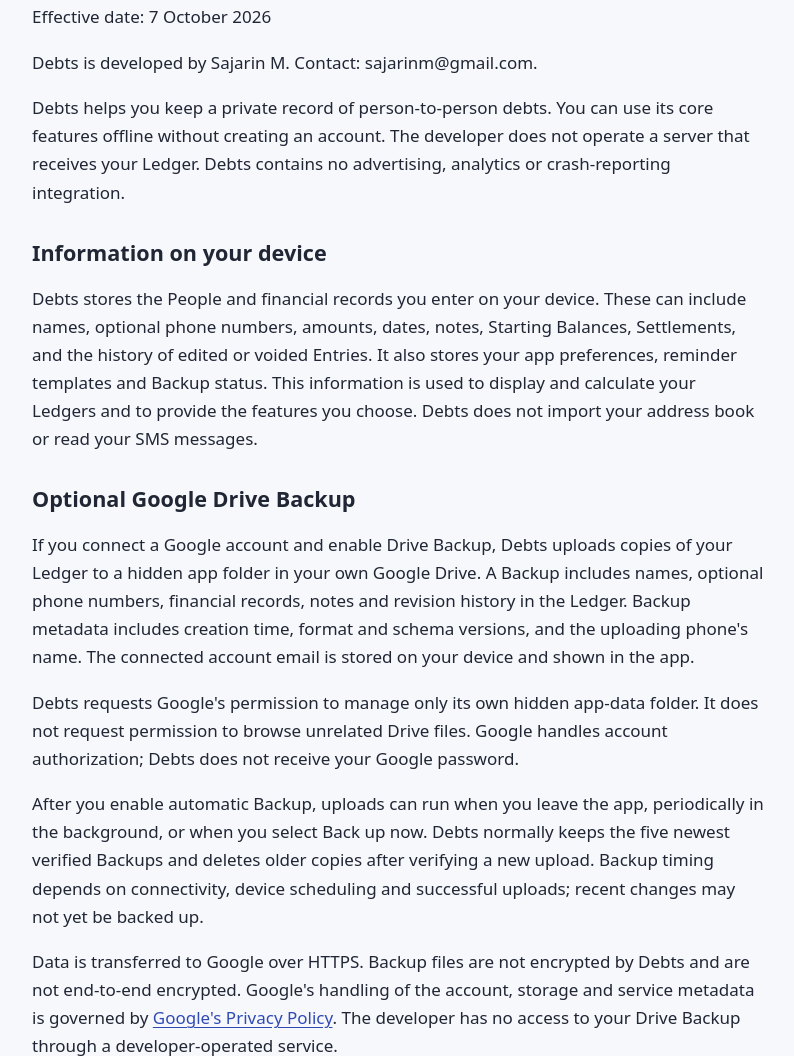
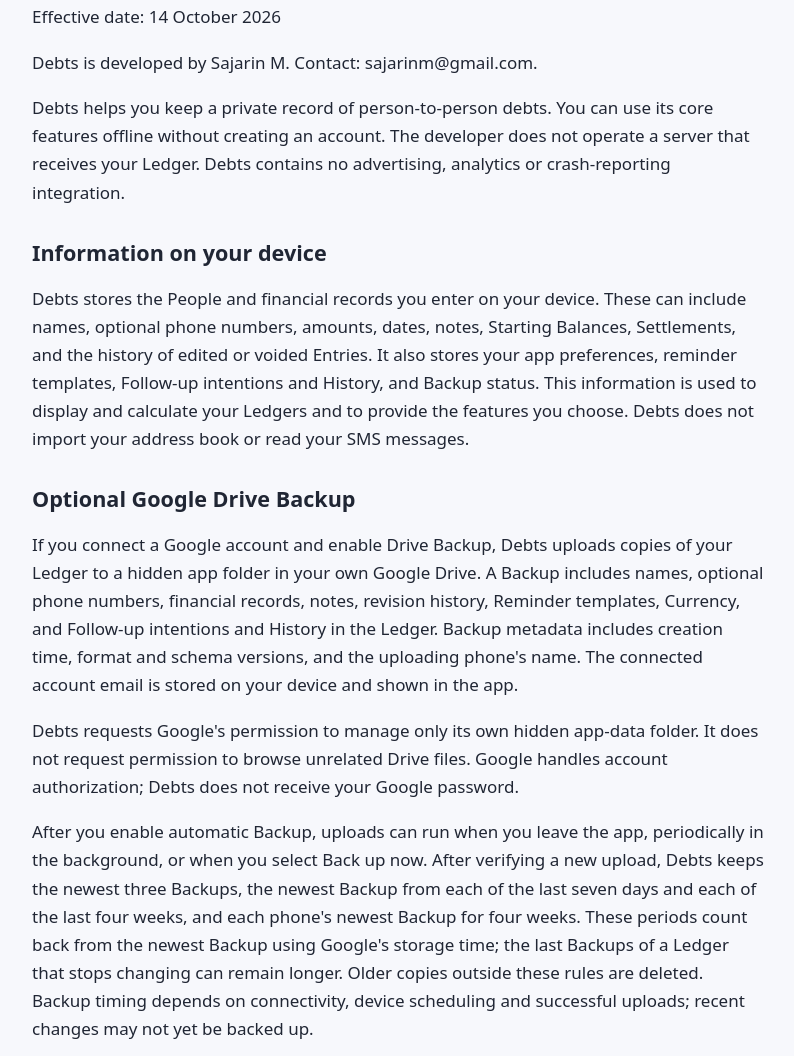
Before and after one commit to Sajarin-M/debts-app-privacy, a plain HTML site: page privacy.html in a window 1280 px wide. Shown: the part 216-1272 px from the top of the page, without its empty margins (242-1036 px from the left). Drawn offline with Linux system fonts and the light colour scheme.

Commit message:
docs(privacy): describe current backups and private follow-ups

```diff
--- a/privacy.html
+++ b/privacy.html
@@ -14,7 +14,7 @@
     <header><a href="./">Debts</a><a href="privacy.html">Privacy policy</a></header>
     <main>
       <h1>Debts Privacy Policy</h1>
-      <p>Effective date: 7 October 2026</p>
+      <p>Effective date: 14 October 2026</p>
       <p>Debts is developed by Sajarin M. Contact: sajarinm@gmail.com.</p>
       <p>
         Debts helps you keep a private record of person-to-person debts. You can use its core
@@ -27,15 +27,16 @@
         Debts stores the People and financial records you enter on your device. These can include
         names, optional phone numbers, amounts, dates, notes, Starting Balances, Settlements, and
         the history of edited or voided Entries. It also stores your app preferences, reminder
-        templates and Backup status. This information is used to display and calculate your Ledgers
-        and to provide the features you choose. Debts does not import your address book or read your
+        templates, Follow-up intentions and History, and Backup status. This information is used to
+        display and calculate your Ledgers and to provide the features you choose. Debts does not import your address book or read your
         SMS messages.
       </p>
       <h2>Optional Google Drive Backup</h2>
       <p>
         If you connect a Google account and enable Drive Backup, Debts uploads copies of your Ledger
         to a hidden app folder in your own Google Drive. A Backup includes names, optional phone
-        numbers, financial records, notes and revision history in the Ledger. Backup metadata
+        numbers, financial records, notes, revision history, Reminder templates, Currency, and
+        Follow-up intentions and History in the Ledger. Backup metadata
         includes creation time, format and schema versions, and the uploading phone&#x27;s name. The
         connected account email is stored on your device and shown in the app.
       </p>
@@ -46,10 +47,13 @@
       </p>
       <p>
         After you enable automatic Backup, uploads can run when you leave the app, periodically in
-        the background, or when you select Back up now. Debts normally keeps the five newest
-        verified Backups and deletes older copies after verifying a new upload. Backup timing
-        depends on connectivity, device scheduling and successful uploads; recent changes may not
-        yet be backed up.
+        the background, or when you select Back up now. After verifying a new upload, Debts keeps
+        the newest three Backups, the newest Backup from each of the last seven days and each of
+        the last four weeks, and each phone's newest Backup for four weeks. These periods count
+        back from the newest Backup using Google's storage time; the last Backups of a Ledger
+        that stops changing can remain longer. Older copies outside these rules are deleted.
+        Backup timing depends on connectivity, device scheduling and successful uploads; recent
+        changes may not yet be backed up.
       </p>
       <p>
         Data is transferred to Google over HTTPS. Backup files are not encrypted by Debts and are
@@ -76,6 +80,14 @@
         picker; Debts does not send the message automatically. The receiving service&#x27;s privacy
         policy applies to its use of the information. The developer does not receive a copy through
         Debts.
+      </p>
+      <p>
+        Optional private Follow-ups remind you on this device to review a Person's Ledger. Debts
+        stores the Follow-up date and History in the Ledger and uses Android's local notification
+        scheduling. Notifications are not sent to the other Person. You can choose whether a
+        notification preview shows their name and Balance; those details may be visible wherever
+        your device displays notification previews. Notification permission and preview preferences
+        belong to this device and are not restored from a portable Ledger Backup.
       </p>
       <h2>App Lock and Android Backup</h2>
       <p>
```
Also changed, not shown: index.html (+2 -2 lines).
